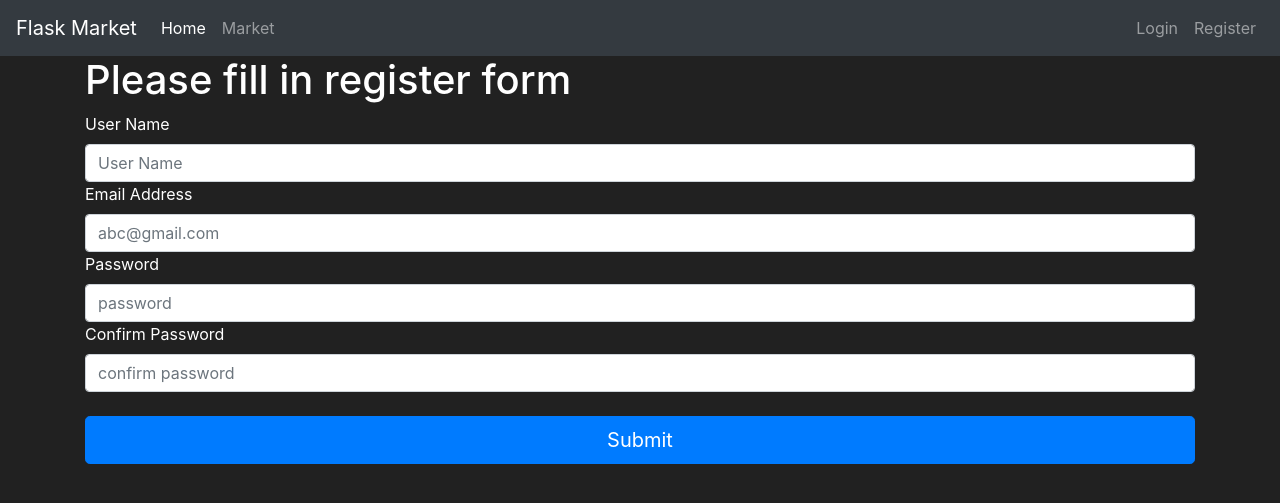
After one commit to Tqhuyen/flasky, a Flask app: template flask_market/templates/register.html in a window 1280 px wide. The commit adds this page. Shown: the top 503 px of the page. Run offline with Flask 2, Linux system fonts and the light colour scheme; the template is opened without the code that fills it: values that come from a table or form of the project are taken from there, others are empty; some libraries are stand-ins or nearby versions.

Commit message:
add register

```diff
--- a/flask_market/__init__.py
+++ b/flask_market/__init__.py
@@ -3,6 +3,7 @@ from flask_sqlalchemy import SQLAlchemy
 
 app = Flask(__name__)
 app.config['SQLALCHEMY_DATABASE_URI'] = 'sqlite:///market.db'
+app.config['SECRET_KEY'] = 'dcd03ef0eabedb64aa2e3b48'
 db = SQLAlchemy(app)
 
 from flask_market import routes
--- /dev/null
+++ b/flask_market/form.py
@@ -0,0 +1,10 @@
+from flask_wtf import FlaskForm
+from wtforms import StringField, PasswordField, SubmitField
+
+
+class RegisterForm(FlaskForm):
+    username=StringField(label='User Name')
+    email_adress=StringField(label='Email Address')
+    password1 = PasswordField(label='Password')
+    password2 = PasswordField(label='Confirm Password')
+    submit = SubmitField(label='Submit')
--- a/flask_market/routes.py
+++ b/flask_market/routes.py
@@ -2,6 +2,7 @@ from flask_market import app
 from flask import render_template
 from flask import request
 from flask_market.model import Item
+from flask_market.form import RegisterForm
 
 # ------------------------------------------------Market App--------------------------------------------
 
@@ -18,5 +19,6 @@ def login():
     return
 
 @app.route('/register_page')
-def register():
-    return
+def register_page():
+    form = RegisterForm()
+    return render_template('register.html', form=form)
--- a/flask_market/templates/base.html
+++ b/flask_market/templates/base.html
@@ -32,7 +32,7 @@
                 <a class="nav-link" href="{{ url_for('login') }}">Login</a>
             </li>
             <li class="nav-item">
-                <a class="nav-link" href="{{ url_for('register') }}">Register</a>
+                <a class="nav-link" href="{{ url_for('register_page') }}">Register</a>
             </li>
         </ul>
       </div>
--- /dev/null
+++ b/flask_market/templates/register.html
@@ -0,0 +1,28 @@
+{% extends 'base.html' %}
+{% block title %}
+    Register Page
+{% endblock %}
+
+{% block content %}
+<body>
+    <div class='container'>
+        <h1>Please fill in register form</h1>
+        <form class='form-register' method="POST" style="color:white">
+            {{ form.username.label() }}
+            {{ form.username(class="form-control", placeholder="User Name") }}
+
+            {{ form.email_adress.label() }}
+            {{ form.email_adress(class="form-control", placeholder="abc@gmail.com") }}
+
+            {{ form.password1.label() }}
+            {{ form.password1(class="form-control", placeholder="password") }}
+
+            {{ form.password2.label() }}
+            {{ form.password2(class="form-control", placeholder="confirm password") }}
+
+            <br>
+            {{ form.submit(class="btn btn-lg btn-block btn-primary") }}
+        </form>
+    </div>
+</body>
+{% endblock %}
--- a/run.py
+++ b/run.py
@@ -2,4 +2,5 @@ from flask_market import app
 from shoppe_fake import app_shoppe
 
 if __name__ == '__main__':
-    app_shoppe.run(host='0.0.0.0',port=80,debug=True)
+    # app_shoppe.run(host='0.0.0.0',port=80,debug=True)
+    app.run(host='0.0.0.0',debug=True)
--- /dev/null
+++ b/shoppe_fake/form.py
@@ -0,0 +1,5 @@
+from flask_wtf import FLaskForm
+from wtforms import StringField, PasswordField
+
+class RegisterForm(FlaskForm):
+    username=StringField(label='User Name')
```
Also changed, not shown: flask_book/routes.py (renamed from facebook_fake/routes.py), flask_market/market.db.
